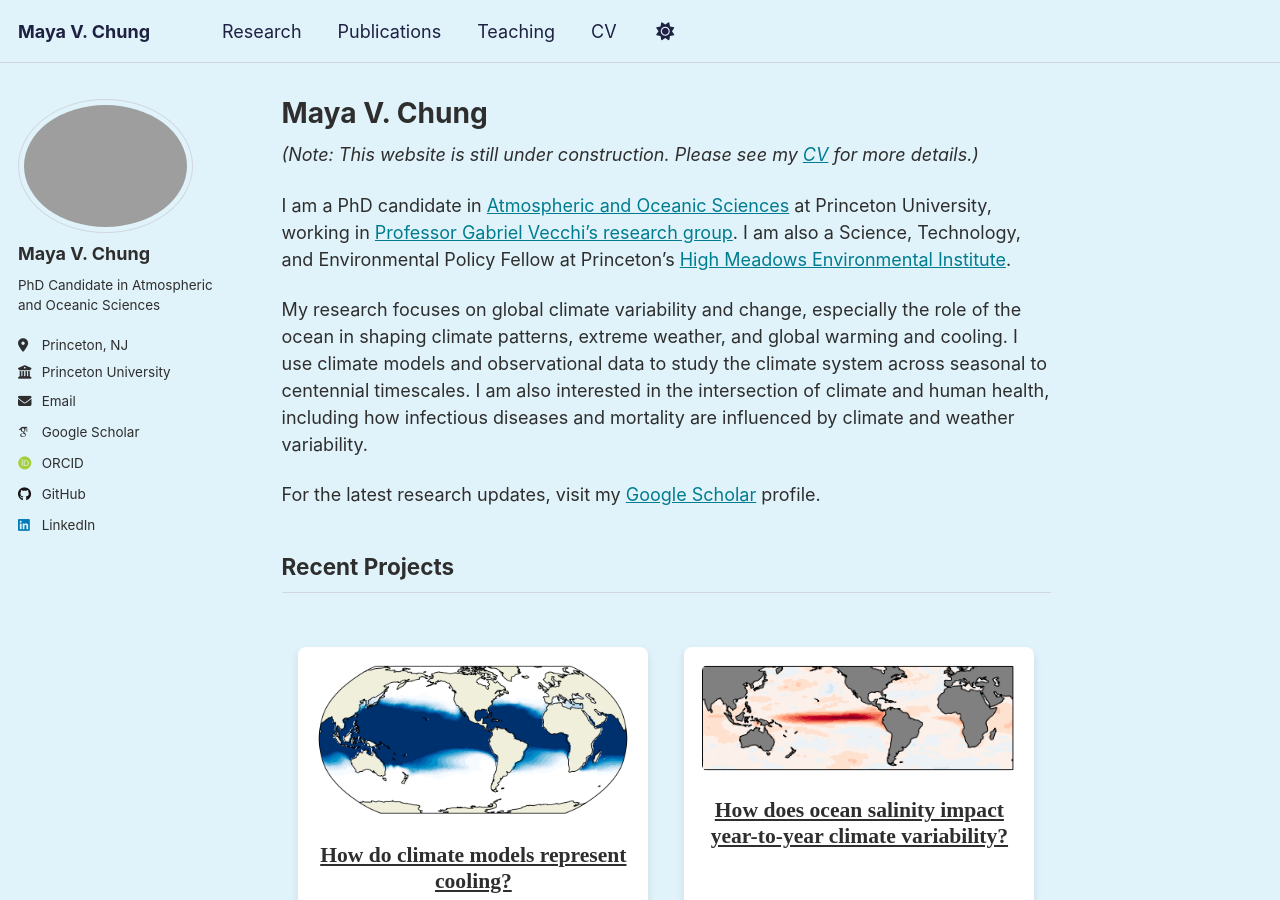
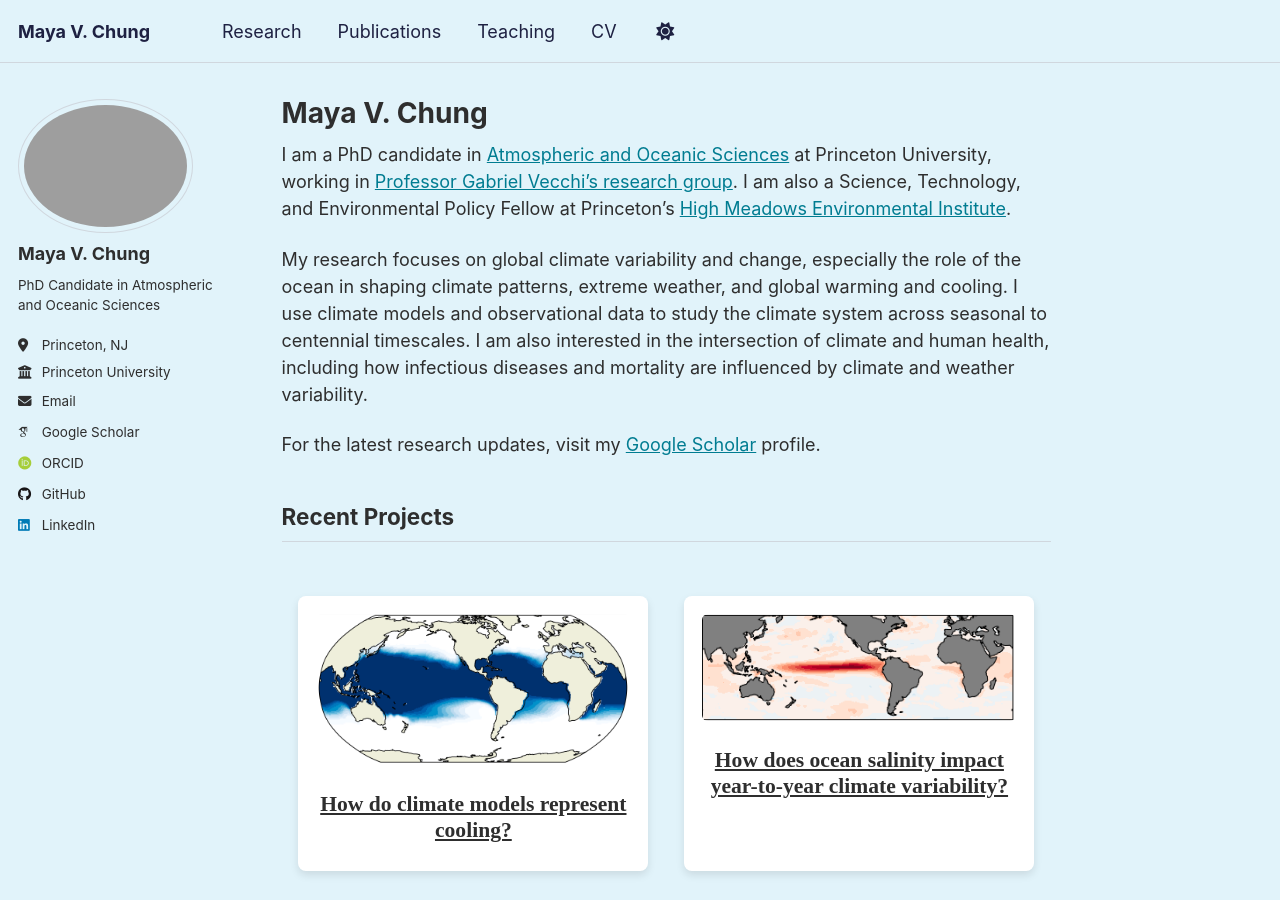
Before and after one commit to mayavchung/mayavchung.github.io, a Jekyll site: the page built from _pages/about.md, in a window 1280 px wide and 900 px high. Built offline with Jekyll 4.4.1, drawn with Linux system fonts in a browser that asks for light colours; some web fonts are replaced; a script that is not in the unit is left out; a file with an impossible date is left out.

Commit message:
Update about.md

```diff
--- a/_pages/about.md
+++ b/_pages/about.md
@@ -6,8 +6,6 @@ redirect_from:
   - /about/
   - /about.html
 ---
-
-*(Note: This website is still under construction. Please see my [CV](https://mayavchung.github.io/cv/) for more details.)*
 
 I am a PhD candidate in [Atmospheric and Oceanic Sciences](https://aos.princeton.edu/) at Princeton University, working in [Professor Gabriel Vecchi's research group](https://vecchi.princeton.edu/). I am also a Science, Technology, and Environmental Policy Fellow at Princeton’s [High Meadows Environmental Institute](https://environment.princeton.edu/education/hmei-step/).
 
```
